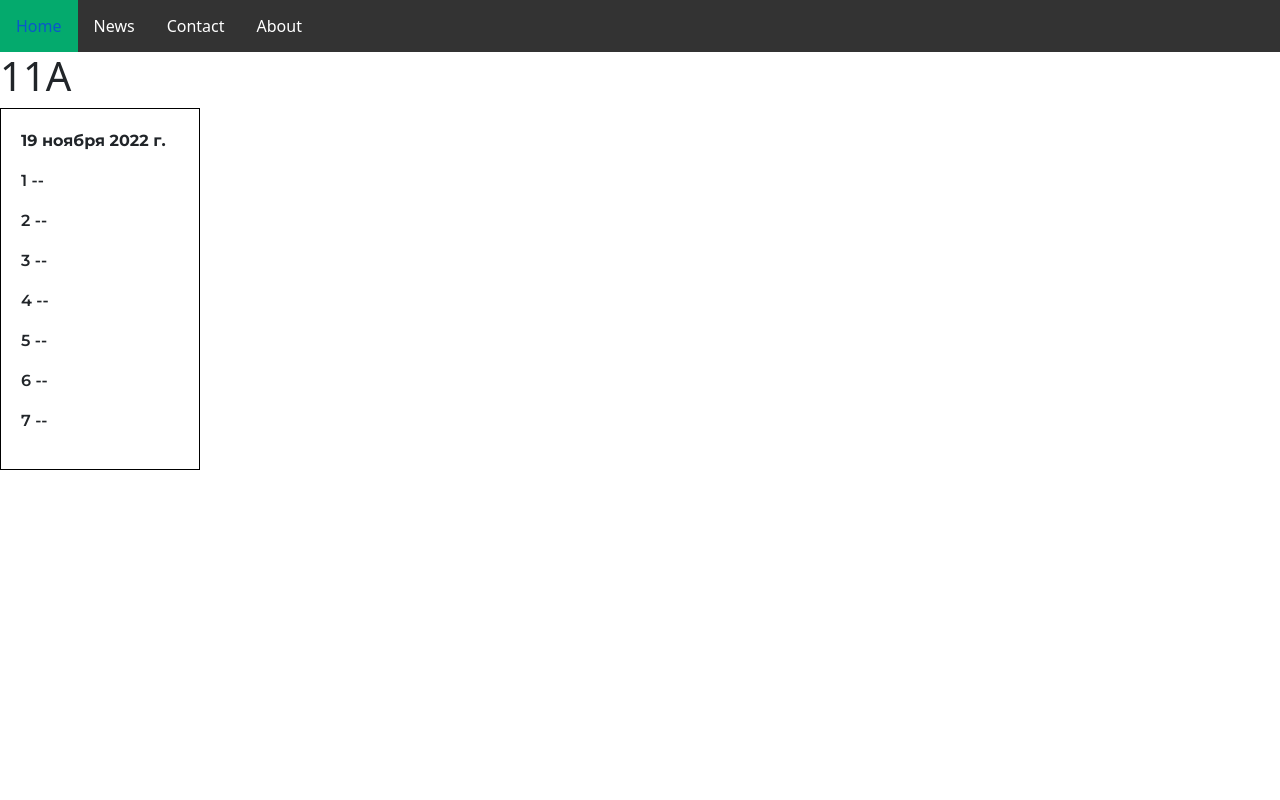
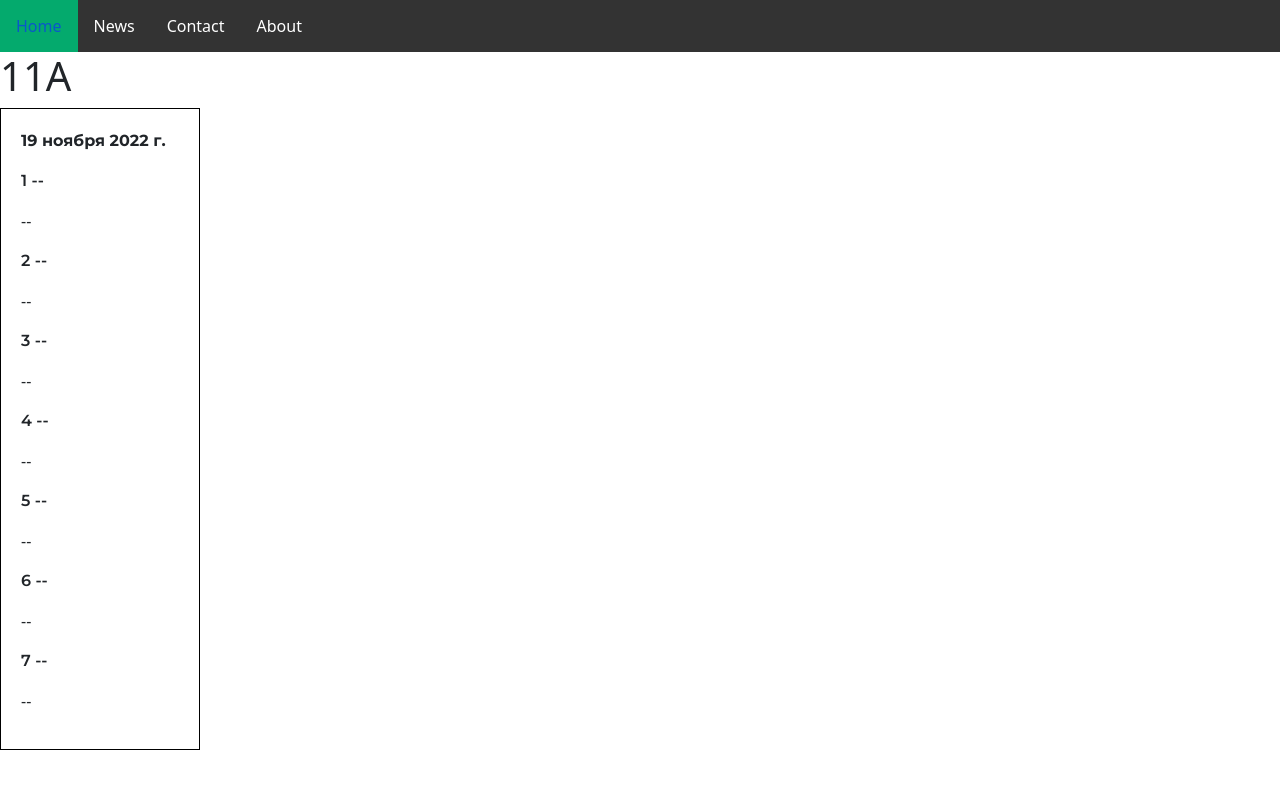
Before and after one commit to zsmcorp/zsm, a Django app: page /timetable/1/ in a window 1280 px wide. Run offline with Django 4.2, Linux system fonts and the light colour scheme; data comes from the database, SQL or seed files in the repository.

Commit message:
Test commit

```diff
--- a/zsm/templates/timetables/detail.html
+++ b/zsm/templates/timetables/detail.html
@@ -11,12 +11,19 @@
           <div class="timetable">
           <p class="date">{{a.timetable_date}}</p>
           <p class="lesson">1 {{a.first_lesson}}</p>
+          <p class="cabinet">{{a.first_cabinet}}</p>
           <p class="lesson">2 {{a.second_lesson}}</p>
+          <p class="cabinet">{{a.second_cabinet}}</p>
           <p class="lesson">3 {{a.third_lesson}}</p>
+          <p class="cabinet">{{a.third_cabinet}}</p>
           <p class="lesson">4 {{a.fourth_lesson}}</p>
+          <p class="cabinet">{{a.fourth_cabinet}}</p>
           <p class="lesson">5 {{a.fifth_lesson}}</p>
+          <p class="cabinet">{{a.fifth_cabinet}}</p>
           <p class="lesson">6 {{a.sixth_lesson}}</p>
+          <p class="cabinet">{{a.sixth_cabinet}}</p>
           <p class="lesson">7 {{a.seventh_lesson}}</p>
+          <p class="cabinet">{{a.seventh_cabinet}}</p>
           </div>
         {% endfor %}
       </div>
```
